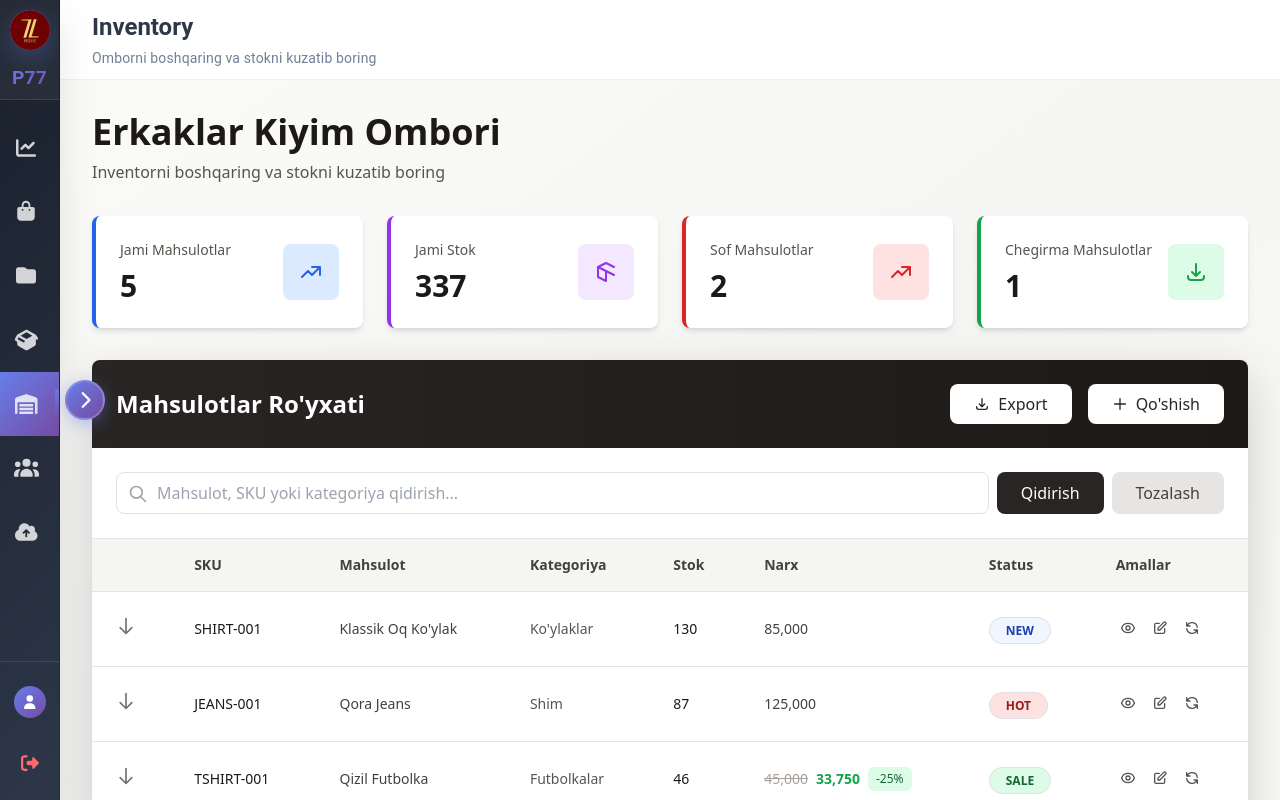
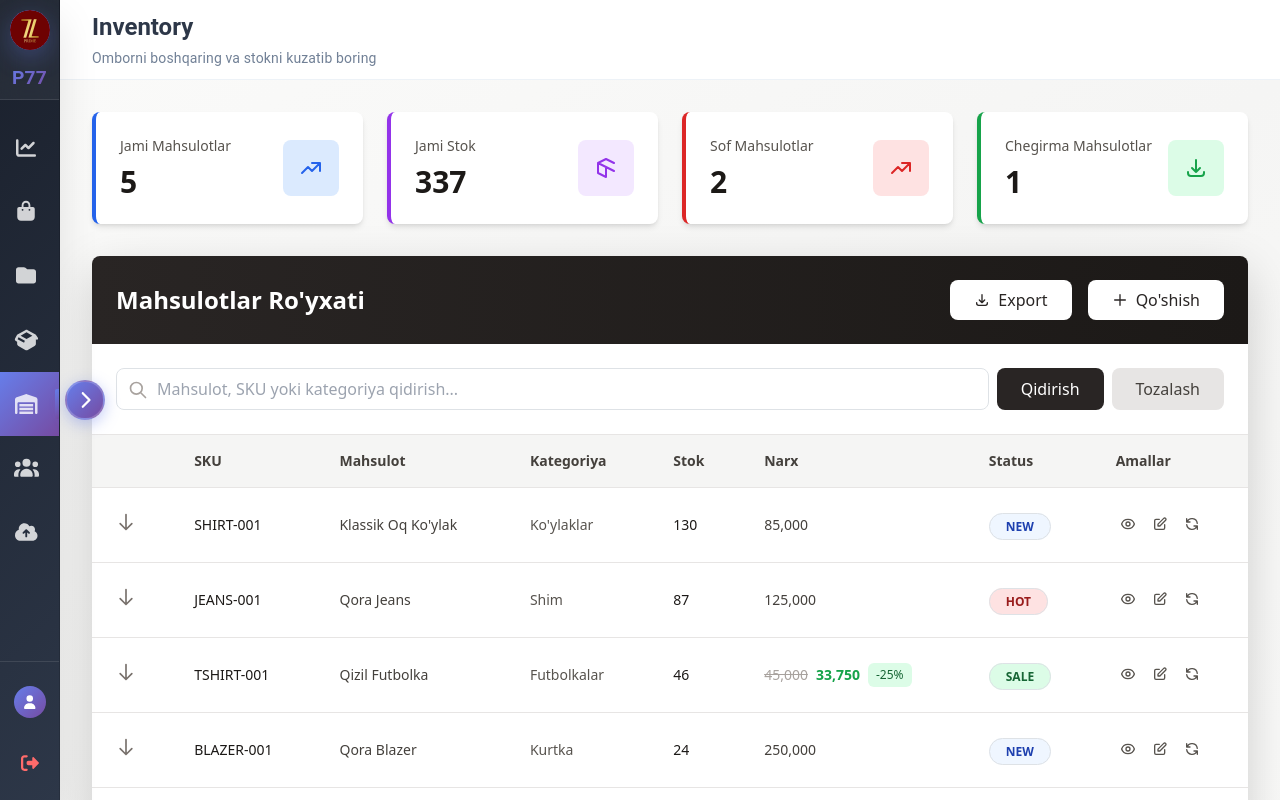
Before and after one commit to suhrob-qalandarov/prime-web-admin, a React (Create React App) app: page /warehouse in a window 1280 px wide. Shown: the top 800 px of the page. Built offline with nearby package versions, Linux system fonts and the light colour scheme.

Commit message:
Removed warehouse.jsx header section

```diff
--- a/src/components/pages/warehouse/warehouse.jsx
+++ b/src/components/pages/warehouse/warehouse.jsx
@@ -289,12 +289,6 @@ const Warehouse = () => {
 
     return (
         <div className="min-h-screen bg-gradient-to-br from-stone-50 via-stone-100 to-stone-50 p-6 md:p-8">
-            {/* Header */}
-            <div className="mb-8">
-                <h1 className="text-4xl font-bold text-stone-900 mb-2">Erkaklar Kiyim Ombori</h1>
-                <p className="text-stone-600">Inventorni boshqaring va stokni kuzatib boring</p>
-            </div>
-
             {/* Stats Cards */}
             <div className="grid grid-cols-1 md:grid-cols-2 lg:grid-cols-4 gap-6 mb-8">
                 <div className="bg-white rounded-lg shadow-md p-6 border-l-4 border-blue-600 hover:shadow-lg transition">
```
